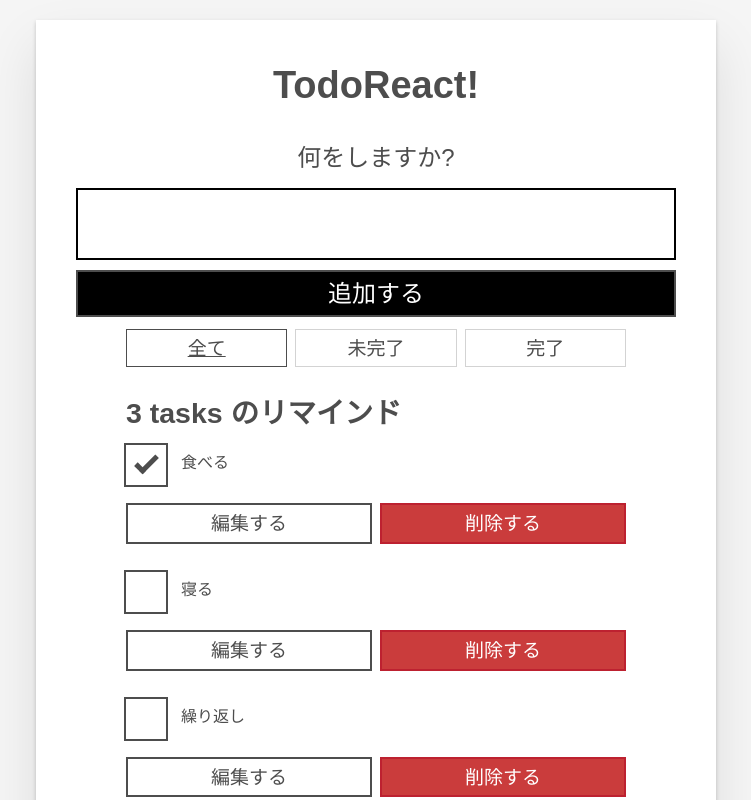
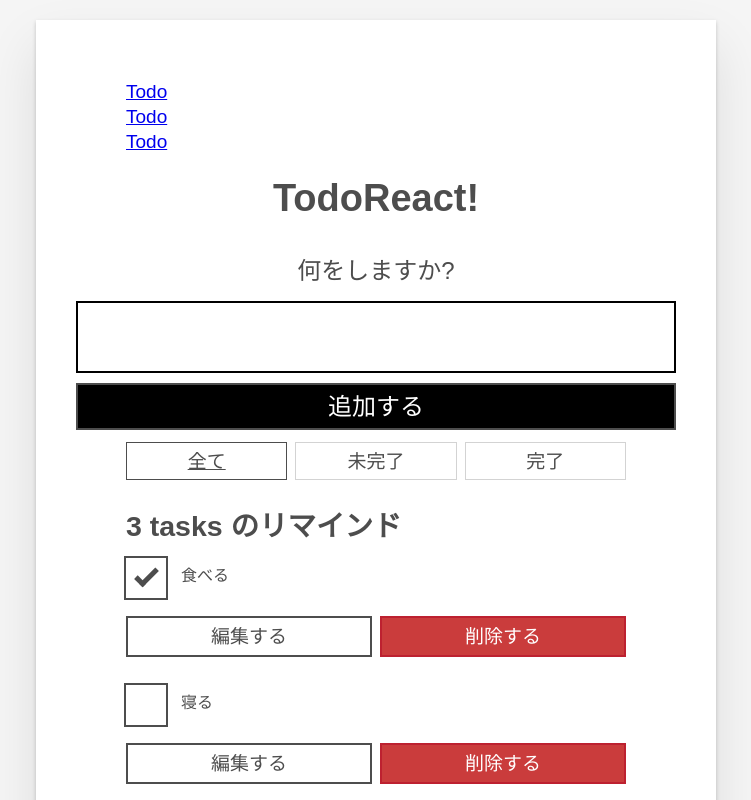
Before and after one commit to yuna096740/React_lesson, a React (Create React App) app: page / in a window 1280 px wide. Shown: the top 800 px of the page, without its empty margins (264-1015 px from the left). Built offline with nearby package versions, Linux system fonts and the light colour scheme.

Commit message:
[add] nav.js

```diff
--- a/src/App.js
+++ b/src/App.js
@@ -3,6 +3,7 @@ import React, { useState,useRef,useEffect } from "react";
 import Todo from "./components/Todo";
 import Form from "./components/Form";
 import FilterButton from "./components/FilterButton";
+import Navbar from "./components/Navbar/nav";
 
 // フォーカス管理
 function usePrevious(value) {
@@ -112,6 +113,8 @@ function App(props) {
 
   return (
     <div className="todoapp stack-large">
+      <Navbar />
+
       <h1>Todo{ subject }</h1>
 
         <Form addTask={ addTask } />
--- a/src/components/Navbar/nav.js
+++ b/src/components/Navbar/nav.js
@@ -0,0 +1,14 @@
+import React from "react";
+
+const Navbar = () => {
+  return (
+    <nav className="nav">
+      <ul>
+        <li><a href="./index.html">Todo</a></li>
+        <li><a href="./index.html">Todo</a></li>
+        <li><a href="./index.html">Todo</a></li>
+      </ul>
+    </nav>
+  )
+}
+export default Navbar;
```
